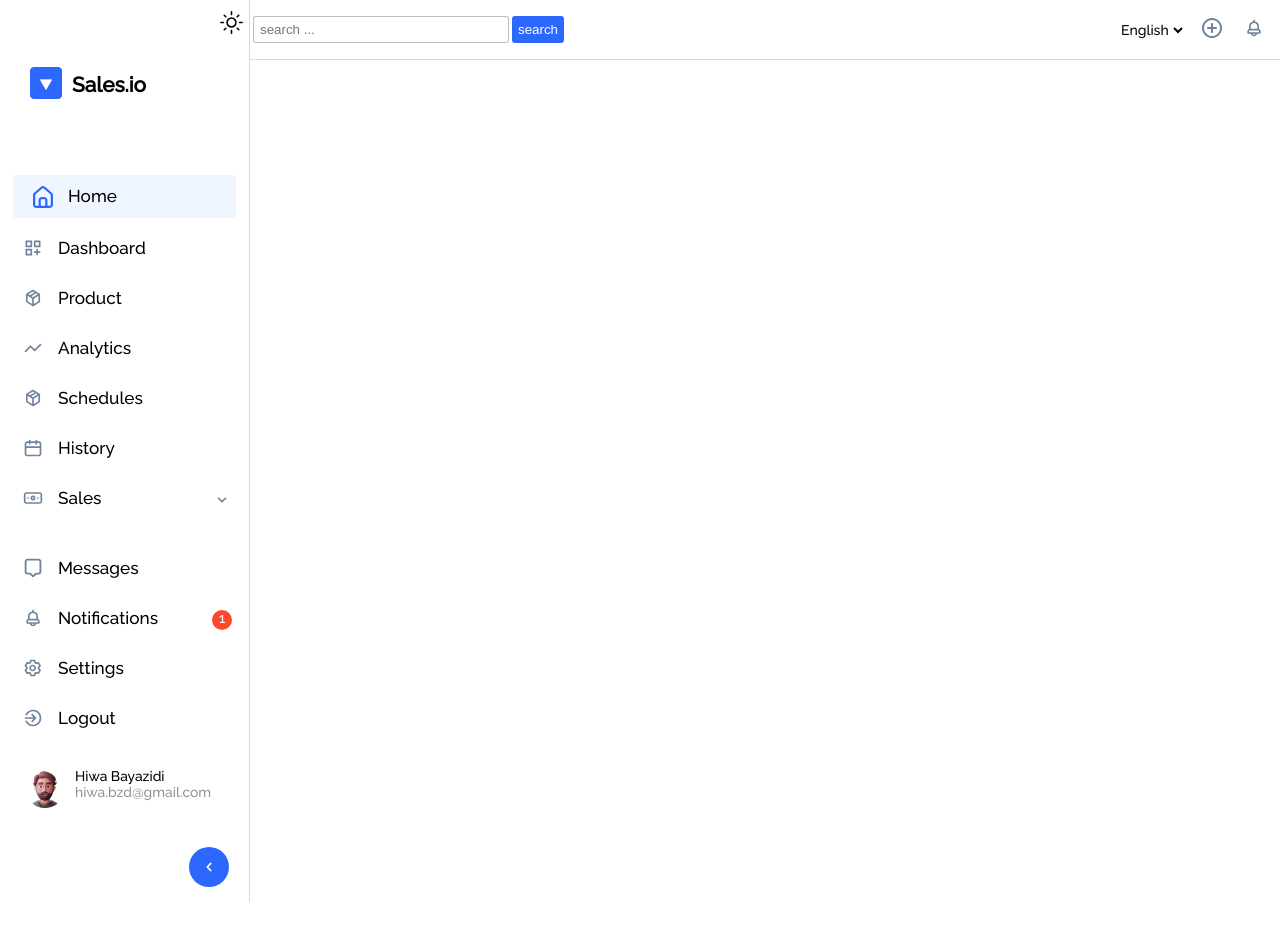
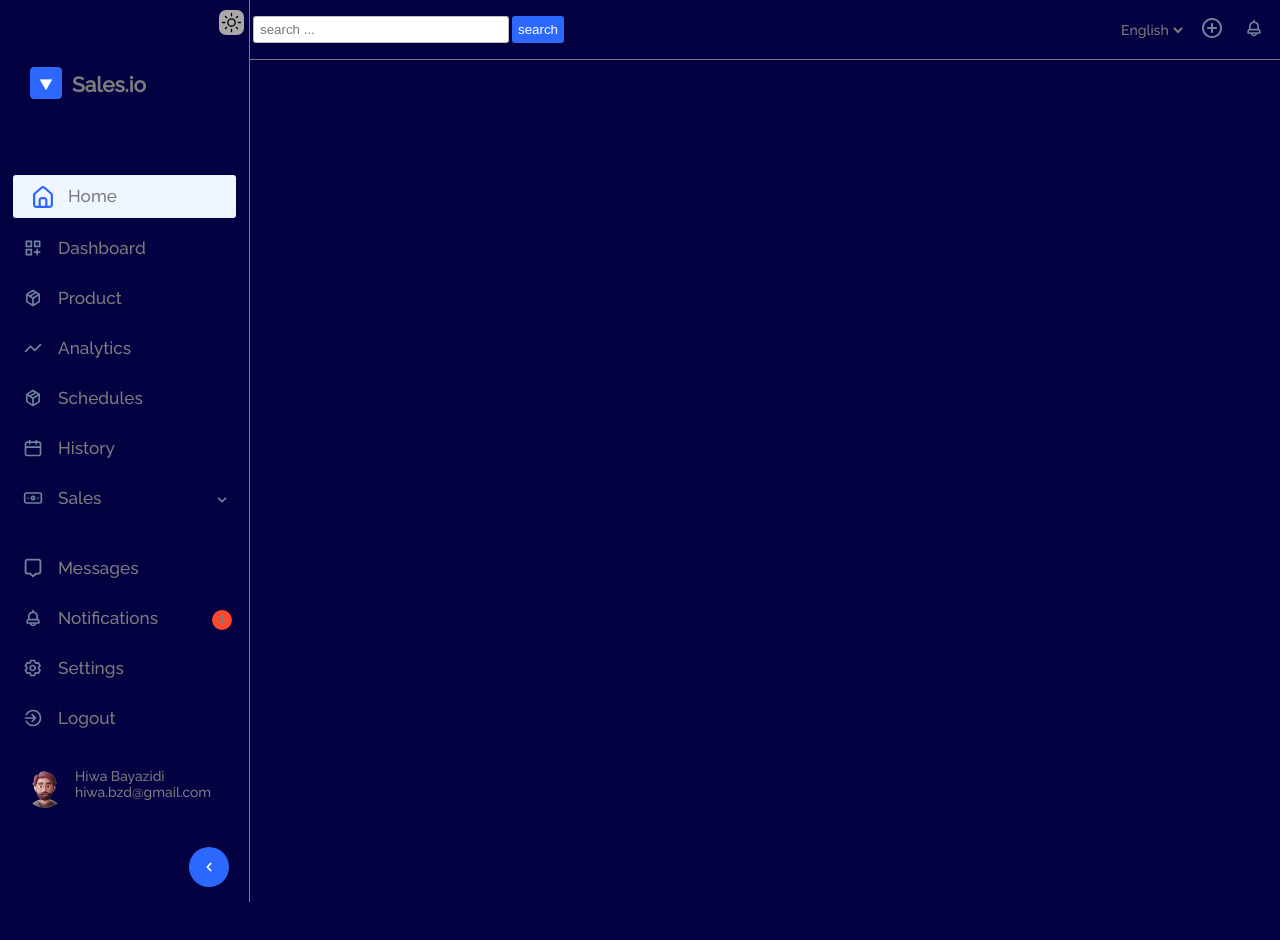
Before and after one commit to HiwaBz/Full-responsive-Admin-Panel, a plain HTML site: page index.html in a window 1280 px wide. Both pictures are taken after a click on the picture 231 px from the left and 22 px from the top of the page. Drawn offline with Linux system fonts and the light colour scheme.

Commit message:
js added and debuged

```diff
--- a/css/style.css
+++ b/css/style.css
@@ -5,6 +5,7 @@ body {
   height: 150vh;
   margin: 0;
   padding: 0;
+  background-color: white;
 }
 h1 {
   font-family: "Nunito Sans", sans-serif;
@@ -36,6 +37,9 @@ select {
 }
 .light-dark img {
   cursor: pointer;
+  background-color: rgb(168, 168, 168);
+  border-radius: 7px;
+  padding: 2px;
 }
 .nav {
   flex: 3;
@@ -186,14 +190,12 @@ select {
   top: 0;
   right: 0;
   left: 0;
-  /* display: grid;
-  grid-template-columns: 2fr 3fr 1fr; */
   display: flex;
   flex-direction: row;
   justify-content: space-between;
   width: auto;
   height: 60px;
-  background-color: white;
+  /* background-color: white; */
   margin: 0px auto 15px;
   border-bottom: solid rgba(0, 0, 0, 0.144) 1px;
 }
@@ -227,11 +229,11 @@ select {
 }
 
 .language select {
-  background-color: white;
+  background-color: transparent;
   border: none;
 }
 .language option {
-  background-color: white;
+  background-color: transparent;
   border: none;
   border: solid red 1px;
 }
@@ -241,7 +243,7 @@ select {
   align-items: center;
 }
 .add-post button {
-  background-color: white;
+  background-color: transparent;
   border: none;
 }
 .end-sec {
@@ -252,7 +254,7 @@ select {
   gap: 0.5em;
 }
 .end-sec button {
-  background-color: white;
+  background-color: transparent;
   border: none;
 }
 
--- a/index.html
+++ b/index.html
@@ -13,13 +13,18 @@
       rel="stylesheet"
     />
   </head>
-  <body>
+  <body style="background-color: white">
     <main class="main">
       <nav class="nav dark-nav">
         <div class="sidebar">
           <!-- dark and light swicher -->
           <div class="light-dark">
-            <img src="src/pics/light.svg" alt="" width="25px" />
+            <img
+              class="light-img"
+              src="src/pics/night.svg"
+              alt=""
+              width="25px"
+            />
           </div>
           <!-- top sec -->
           <div class="logo">
@@ -140,8 +145,8 @@
             <img src="src/pics/59.png" alt="" />
           </div>
           <div class="name-account">
-            <p>Hiwa Bayazidi</p>
-            <p>hiwa.bzd@gmail.com</p>
+            <p class="username">Hiwa Bayazidi</p>
+            <p class="gmail">hiwa.bzd@gmail.com</p>
           </div>
         </div>
         <!-- open close section -->
@@ -179,5 +184,6 @@
         </div>
       </section>
     </main>
+    <script src="script.js"></script>
   </body>
 </html>
--- /dev/null
+++ b/script.js
@@ -0,0 +1,45 @@
+let dayLight = document.querySelector(".light-dark");
+let light = document.querySelector(".light-img");
+let body = document.querySelector("body");
+let nav = document.querySelector(".nav");
+let header = document.querySelector(".header");
+let h = document.querySelector("h1");
+let select = document.querySelector("select");
+let p = document.querySelector("p");
+let username = document.querySelector(".username");
+let gmail = document.querySelector(".gmail");
+let pall = document.querySelectorAll(".p-menu");
+let selected = document.querySelector(".selected");
+let span = document.querySelector("span");
+
+const arr = [body, header];
+const elements = [h, select, p, gmail, username, ...pall, span];
+
+dayLight.addEventListener("click", function () {
+  if (body.style.backgroundColor === "white") {
+    // change selected color
+    select.style.color = "#030142";
+    //changing the style of borders in thmemes
+    nav.style.borderRight = "solid #7c7c7c 1px";
+    header.style.borderBottom = "solid #7c7c7c 1px";
+    //loop over the backgtound
+    for (let i = 0; i < arr.length; i++) {
+      arr[i].style.backgroundColor = "#030142";
+    }
+    for (let i = 0; i < elements.length; i++) {
+      elements[i].style.color = "#7c7c7c";
+    }
+
+    light.src = "src/pics/light.svg";
+  } else {
+    for (let i = 0; i < arr.length; i++) {
+      arr[i].style.backgroundColor = "white";
+    }
+    for (let i = 0; i < elements.length; i++) {
+      elements[i].style.color = "black";
+    }
+    light.src = "src/pics/night.svg";
+  }
+});
+
+//
```
